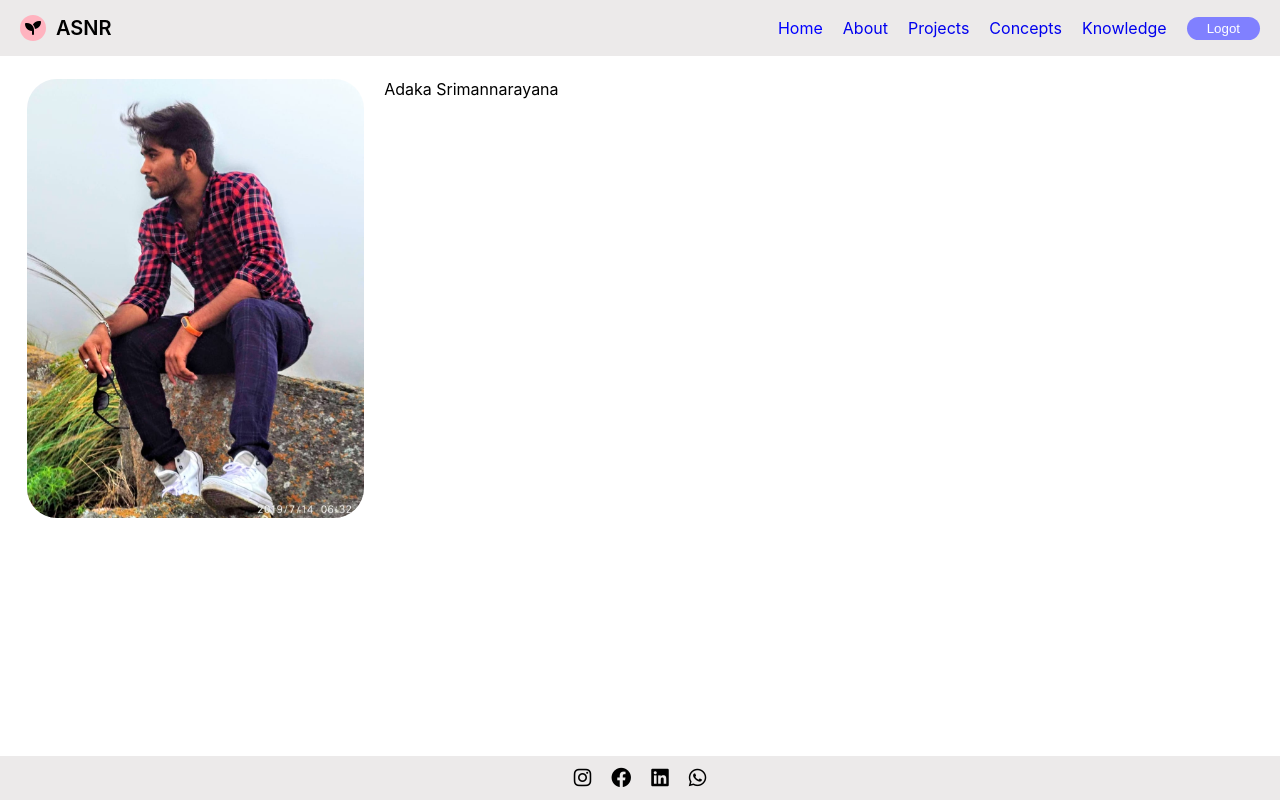
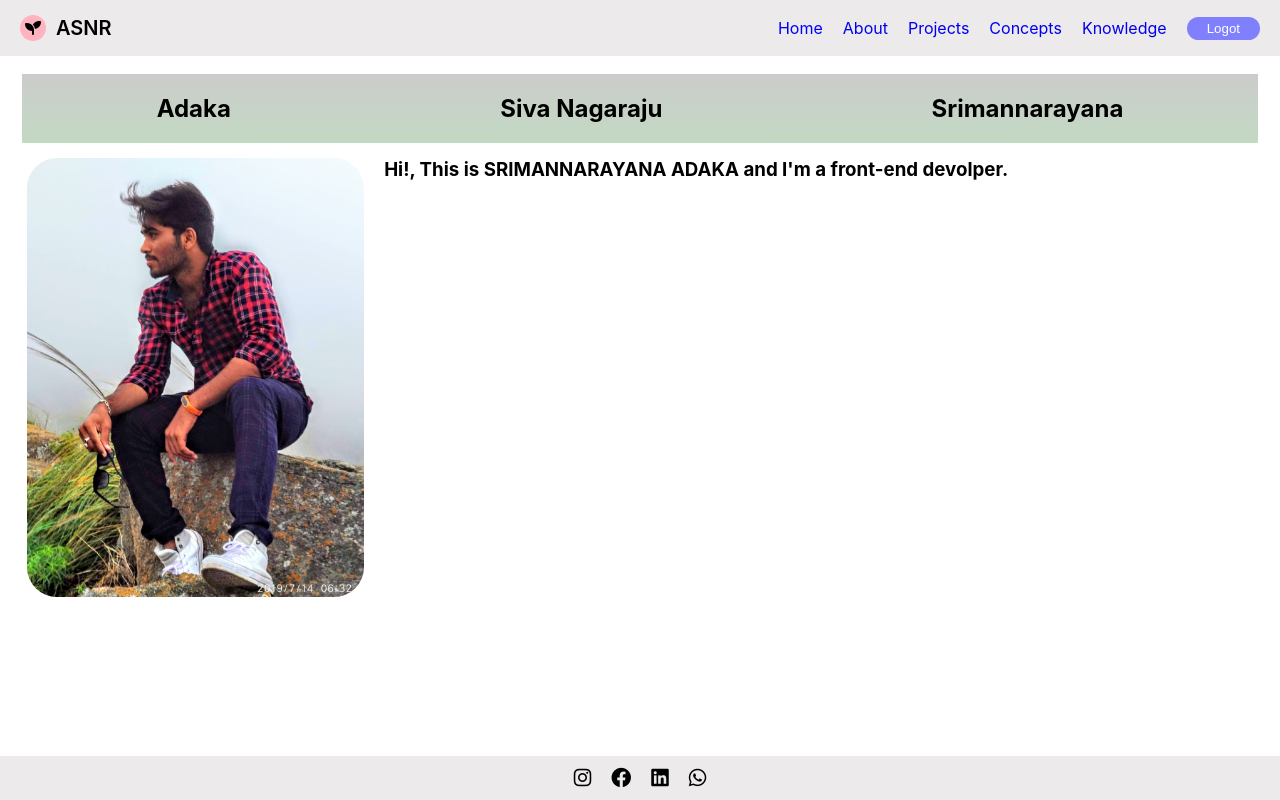
Before and after one commit to adakasriman/react-myproject, a React (Create React App) app: page / in a window 1280 px wide. Built offline with nearby package versions, Linux system fonts and the light colour scheme.

Commit message:
css changes

```diff
--- a/src/App.css
+++ b/src/App.css
@@ -51,7 +51,7 @@ ul {
   width: 50%;
 }
 
-.width_25{
+.width_25 {
   width: 25%;
 }
 
@@ -105,7 +105,7 @@ ul {
   text-align: center;
 }
 
-.addAndUpdate button{
+.addAndUpdate button {
   text-align: center;
 }
 
@@ -262,10 +262,32 @@ section {
 }
 
 .section {
-  min-height: 75vh;
-  max-height: 77vh;
+  min-height: 82vh;
+  max-height: 82vh;
   overflow-y: auto;
+}
 
+/* Home Page */
+
+.home_page{
+}
+
+.home_header {
+  padding: 20px 0;
+  position: sticky;
+  top: 0;
+  background: linear-gradient(#ccc, rgb(194, 217, 194));
+  display: flex;
+  align-items: center;
+  justify-content: space-around;
+}
+
+.home_header h1 {
+  /* text-align: center; */
+}
+
+.home_content{
+  margin: 10px 0;
 }
 
 .srima_pic {
@@ -274,6 +296,10 @@ section {
   /* padding: 10px; */
   border-radius: 30px;
 }
+
+
+
+/* close:Home page */
 
 /* Close:Section */
 
@@ -431,7 +457,7 @@ section {
   overflow: auto;
 }
 
-.box input{
+.box input {
   padding: 5px 10px 5px 0px;
 }
 
--- a/src/TodoProject.css
+++ b/src/TodoProject.css
@@ -1,6 +1,6 @@
 .todo_project {
     background: linear-gradient(to bottom, #e6e6e6 0%, #ccc 100%);
-    height: 69.5vh;
+    height: 75.5vh;
     position: relative;
     padding: 10px 0;
     border-radius: 15px;
@@ -17,8 +17,8 @@
 }
 
 .todo_project .content .todoListView{
-    min-height: 48vh;
-    max-height: 49vh;
+    min-height: 59vh;
+    max-height: 59vh;
     overflow-y: auto;
     overflow-x: hidden;
 }
--- a/src/components/Concepts.js
+++ b/src/components/Concepts.js
@@ -25,6 +25,7 @@ function Concepts() {
                     <Tab>useContext</Tab>
                     <Tab>props between parent and child</Tab>
                     <Tab>Sbiling communication</Tab>
+                    <Tab>Redux(state-magement)</Tab>
                 </TabList>
 
                 <TabPanel>
@@ -75,6 +76,9 @@ function Concepts() {
                         </div>
                     </div>
                 </TabPanel>
+                <TabPanel>
+                    Redux
+                </TabPanel>
             </Tabs>
         </div>
     );
--- a/src/components/Home.js
+++ b/src/components/Home.js
@@ -3,10 +3,24 @@ import myPhoto from '../images/srimanPic.jpeg'
 
 function Home() {
     return (
-        <div className='display_flex gap_20 p_5'>
-            <img className="srima_pic" src={myPhoto} alt='me' />
-            <div>
-                Adaka Srimannarayana
+        <div className='home_page'>
+            <div className='home_header'>
+                <h1>Adaka</h1>
+                <h1>Siva Nagaraju</h1>
+                <h1>Srimannarayana</h1>
+            </div>
+            <div className='home_content'>
+                <div className='display_flex gap_20 p_5'>
+                    <img className="srima_pic" src={myPhoto} alt='me' />
+                    <div>
+                        <h3>
+                            Hi!, This is SRIMANNARAYANA ADAKA and I'm a front-end devolper.
+                        </h3>
+                        <p>
+
+                        </p>
+                    </div>
+                </div>
             </div>
         </div>
     );
--- a/src/components/projects/crud opertaions/Post.js
+++ b/src/components/projects/crud opertaions/Post.js
@@ -8,9 +8,9 @@ function Post() {
         fetch('https://jsonplaceholder.typicode.com/posts')
             .then(res => res.json())
             .then(data => {
-                setIdData(data.find(item => item.id == id));
+                setIdData(data.find(item => item.id === id));
             });
-    }, [])
+    })
 
     return (
         <div>
```
